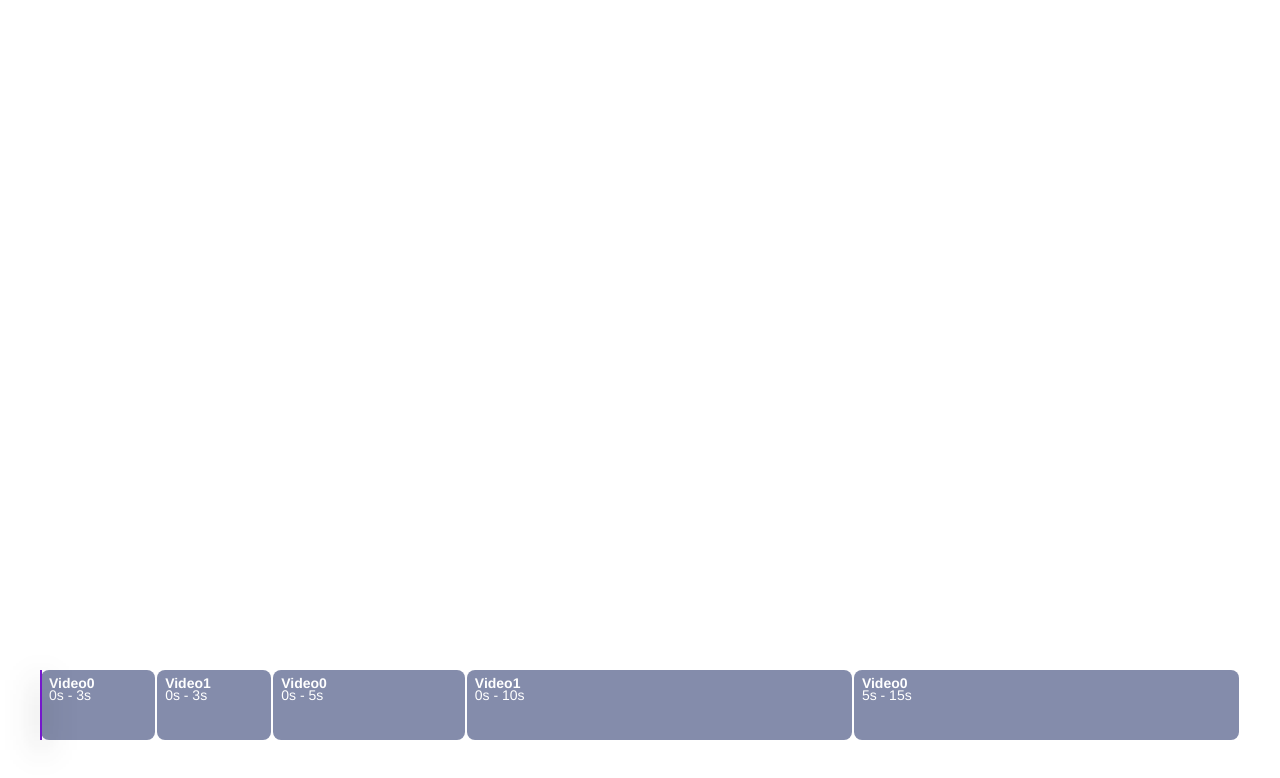
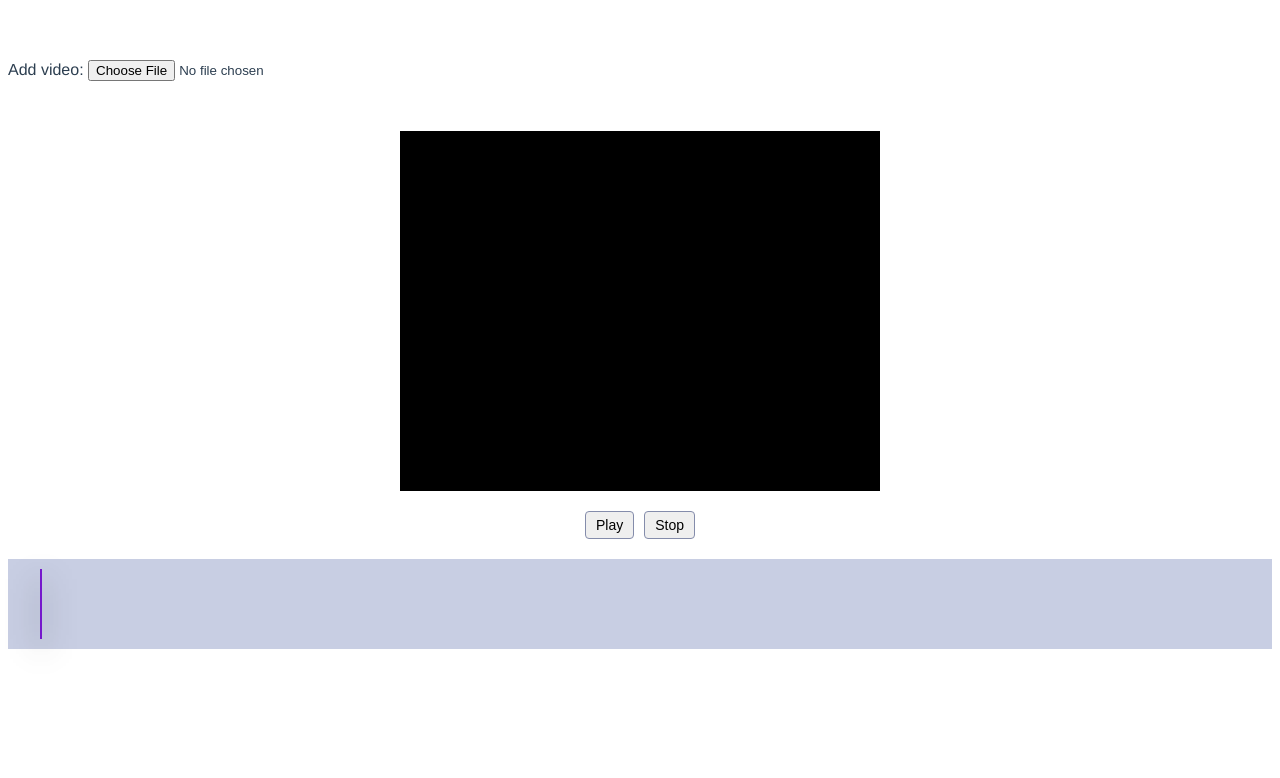
Before and after one commit to tesla3327/video-editor, a Vue app: page / in a window 1280 px wide. Shown: the top 778 px of the page. Built offline with nearby package versions, Linux system fonts and the light colour scheme.

Commit message:
Added a bunch more controls and uploading videos from local

```diff
--- a/package.json
+++ b/package.json
@@ -8,6 +8,9 @@
     "lint": "vue-cli-service lint"
   },
   "dependencies": {
+    "@vidyard/construction-yard": "^2.5.0",
+    "node-sass": "^4.11.0",
+    "sass-loader": "^7.1.0",
     "vue": "^2.5.17"
   },
   "devDependencies": {
--- a/src/App.vue
+++ b/src/App.vue
@@ -1,8 +1,12 @@
 <template>
-  <div id="app" @click="handlePlay">
+  <div id="app">
+    <label>
+      Add video:
+      <input type="file" ref="fileInput" @change="handleInputChange" />
+    </label>
     <div class="videos">
       <video
-        v-for="url in videoUrls"
+        v-for="({ url }) in videos"
         :key="url"
         ref="video"
         controls
@@ -10,8 +14,13 @@
       />
     </div>
     <canvas ref="canvas" width="480" height="360"/>
+    <div class="controls">
+      <button class="play" @click="handlePlay">Play</button>
+      <button class="play" @click="handleStop">Stop</button>
+    </div>
     <Timeline
       :keyframes="keyframes"
+      :videos="videos"
       :time="currTime"
       :selected="selected"
       @move-left="index => handleMove(index, -1)"
@@ -20,7 +29,10 @@
       @lengthen-beginning="handleLengthenBeginning"
       @trim-end="handleTrimEnd"
       @lengthen-end="handleLengthenEnd"
+      @duplicate="handleDuplicate"
+      @split="handleSplit"
       @select="handleSelect"
+      @delete="handleDelete"
     />
   </div>
 </template>
@@ -101,25 +113,19 @@ export default {
 
   data() {
     return {
-      videoUrls: [
-        video1,
-        video5,
-      ],
+      videos: [],
       currTime: 0,
-      timeline: timeline1,
+      timeline: [],
       selected: -1,
     };
   },
 
   mounted() {
-    // Mute all videos
-    this.$refs.video.forEach(video => {
-      video.muted = true;
-    });
+    this.muteAllVideos();
 
     // Setup selected video
-    this.currVideoIndex = 0;
-    this.currentVideo = this.$refs.video[0];
+    // this.currVideoIndex = 0;
+    // this.currentVideo = this.$refs.video[0];
 
     this.ctx = this.$refs.canvas.getContext('2d');
   },
@@ -148,12 +154,81 @@ export default {
   },
 
   methods: {
+    muteAllVideos() {
+      if (!this.$refs.video) {
+        return;
+      }
+
+      // Mute all videos
+      this.$refs.video.forEach(video => {
+        video.muted = true;
+      });
+    },
+
+    handleInputChange() {
+      const file = this.$refs.fileInput.files[0];
+
+      if (file) {
+        // Add the video object
+        const url = URL.createObjectURL(file);
+        this.videos.push({
+          url,
+          name: file.name,
+        });
+
+        // Wait a bit so we can get video duration information
+        // (video has to be decoded first??)
+        setTimeout(() => {
+          // Create region in the timeline
+          const index = this.videos.length - 1;
+          const length = this.$refs.video[index].duration;
+          this.timeline.push({
+            video: index,
+            start: 0,
+            length: Math.ceil(length),
+          });
+          this.muteAllVideos();
+        }, 50);
+      }
+    },
+
     handleSelect(index) {
       if (this.selected === index) {
         this.selected = -1;
       } else {
         this.selected = index;
       }
+    },
+
+    handleDelete(index) {
+      this.timeline.splice(index, 1);
+    },
+
+    handleDuplicate(index) {
+      // Duplicate keyframe
+      const keyframe = {
+        ...this.timeline[index],
+      };
+
+      // Insert duplicate
+      this.timeline.splice(index, 0, keyframe);
+    },
+
+    handleSplit(index) {
+      const keyframe = this.timeline[index];
+
+      const first = {
+        ...keyframe,
+        start: keyframe.start,
+        length: Math.ceil(keyframe.length / 2),
+      };
+      const second = {
+        ...keyframe,
+        start: keyframe.start + length,
+        length: Math.floor(keyframe.length / 2),
+      };
+
+      this.timeline.splice(index, 1, first, second);
     },
 
     handleTrimBeginning(index) {
@@ -233,12 +308,14 @@ export default {
     },
 
     switchVideo(index, start = 0) {
-      this.currentVideo.pause();
+      if (this.currentVideo) {
+        this.currentVideo.pause();
+      }
 
       if (index !== undefined) {
         this.currVideoIndex = index;
       } else {
-        this.currVideoIndex = (this.currVideoIndex + 1) % this.videoUrls.length;
+        this.currVideoIndex = (this.currVideoIndex + 1) % this.videos.length;
       }
 
       this.currentVideo = this.$refs.video[this.currVideoIndex];
@@ -247,10 +324,22 @@ export default {
     },
 
     handlePlay() {
+      if (!this.currentVideo && this.timeline.length) {
+        this.switchVideo(this.timeline[0].video, this.timeline[0].start);
+      }
+
       if (this.currentVideo) {
         this.currentVideo.play();
         this.previousTime = window.performance.now();
         this.drawFrame();
+      }
+    },
+
+    handleStop() {
+      if (this.currentVideo) {
+        window.cancelAnimationFrame(this.rAF_ID);
+        this.currentVideo.pause();
+        this.currTime = 0;
       }
     },
 
@@ -289,7 +378,30 @@ export default {
 }
 </script>
 
-<style>
+<style lang="scss">
+button {
+  padding: 5px 10px;
+  border-radius: 4px;
+  font-size: 14px;
+  border: 1px solid #848CAB;
+  transition: background 0.2s ease-in-out;
+
+  &:hover {
+    cursor: pointer;
+    background: #EBF0F7;
+  }
+}
+
+.controls {
+  display: flex;
+  justify-content: center;
+  padding: 20px;
+
+  * + * {
+    margin-left: 10px;
+  }
+}
+
 video {
   display: none;
   width: 480px;
@@ -312,8 +424,9 @@ video {
 }
 
 canvas {
-  margin: 100px auto;
+  margin: auto;
   width: 480px;
   height: 360px;
+  background: black;
 }
 </style>
--- a/src/components/Timeline.vue
+++ b/src/components/Timeline.vue
@@ -1,4 +1,5 @@
 <template>
+  <div class="timeline-wrapper">
     <div class="timeline">
       <div
         v-for="(segment, index) in keyframes"
@@ -13,13 +14,14 @@
         @keydown.enter="() => $emit('select', index)"
         tabindex="0"
       >
-      <span class="video-title">Video{{ segment.video }}</span>
+        <span class="video-title">{{ videos[segment.video].name }}</span>
         <span class="video-range">{{ `${segment.start}s - ${segment.start + segment.length}s` }}</span>
       </div>
       <div
         class="current-time"
         :style="{ left: `${ time / total * 100 }%` }"
       />
+    </div>
   </div>
 </template>
 
@@ -31,6 +33,7 @@ export default {
     keyframes: Array,
     time: Number,
     selected: Number,
+    videos: Array,
   },
 
   computed: {
@@ -63,6 +66,12 @@ export default {
         } else {
           eventName = 'move-right';
         }
+      } else if (e.code === 'KeyS') {
+        eventName = 'split';
+      } else if (e.code === 'KeyD' && e.metaKey) {
+        eventName = 'duplicate';
+      } else if (e.code === 'Delete' || e.code === 'Backspace') {
+        eventName = 'delete';
       }
 
       if (eventName) {
@@ -75,7 +84,12 @@ export default {
 };
 </script>
 
-<style scoped>
+<style lang="scss" scoped>
+.timeline-wrapper {
+  background: #C8CEE3;
+  padding: 10px;
+}
+
 .timeline {
   position: relative;
   margin: auto;
@@ -126,6 +140,6 @@ export default {
 }
 
 .timeline__segment--selected {
-  background: #5B627D;
+  background: #6B7394;
 }
 </style>
```
Also changed, not shown: 1 other file (tests, documents, lock files or other folders). Lines whose indentation alone changed are shown as unchanged.
